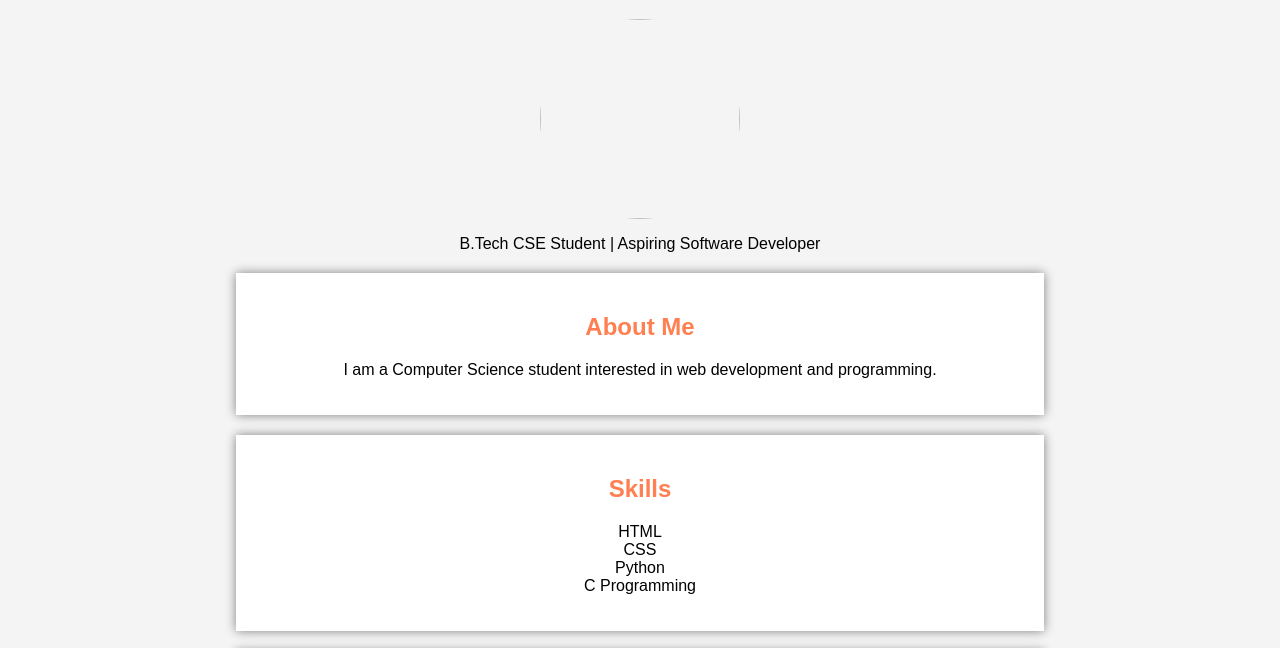
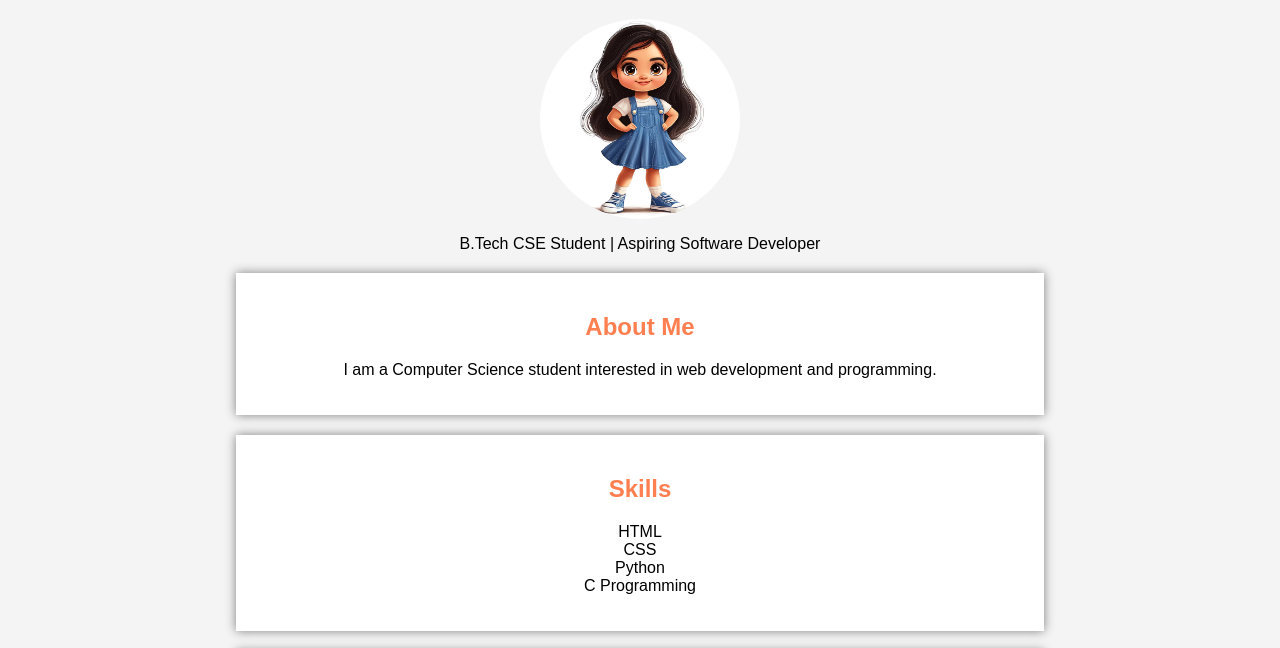
Before and after one commit to ashalatha05/portfolio, a plain HTML site: page index.html in a window 1280 px wide. Shown: the part 112-760 px from the top of the page. Drawn offline with Linux system fonts and the light colour scheme.

Commit message:
Update index.html

```diff
--- a/index.html
+++ b/index.html
@@ -16,7 +16,7 @@
 
 <h1>Ashalatha</h1>
 
-<img src="images/image.jpg" width="200">
+<img src="image.jpg" width="200">
 <p>B.Tech CSE Student | Aspiring Software Developer</p>
 
 <section>
```
